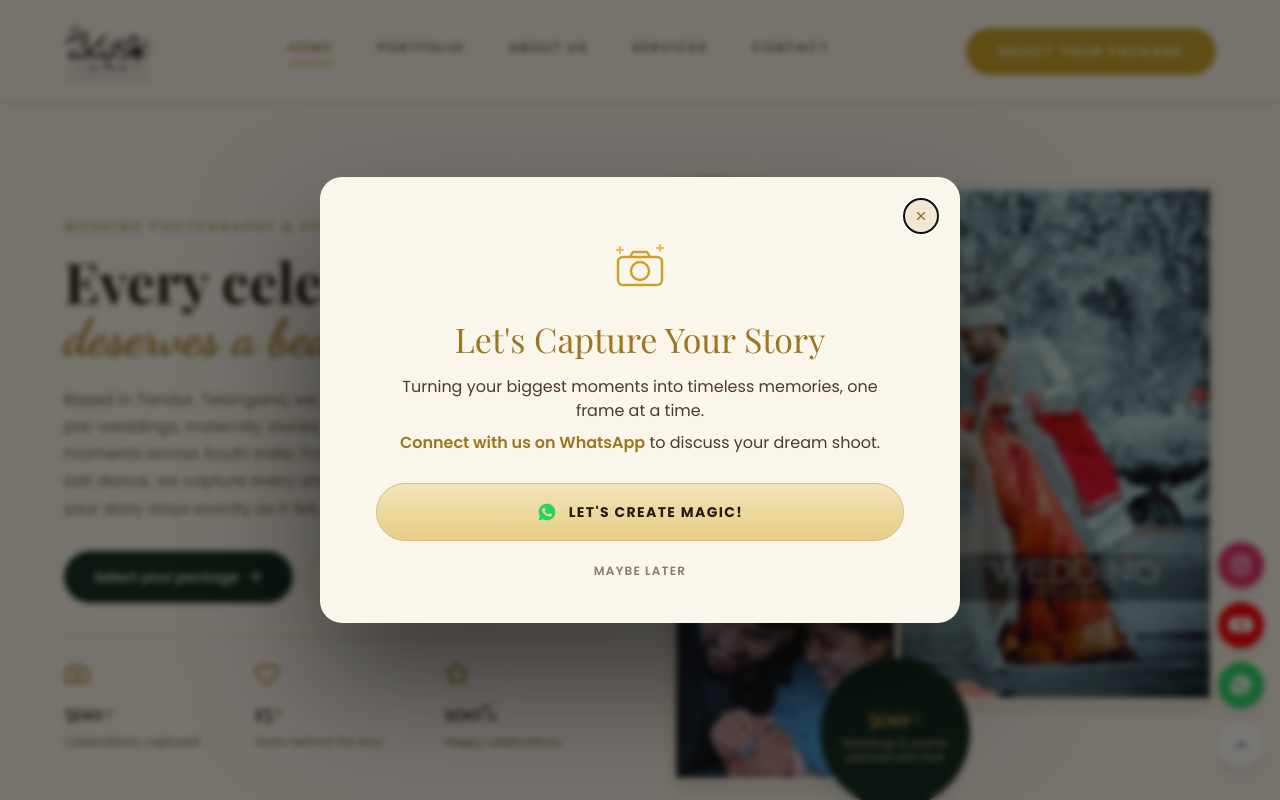
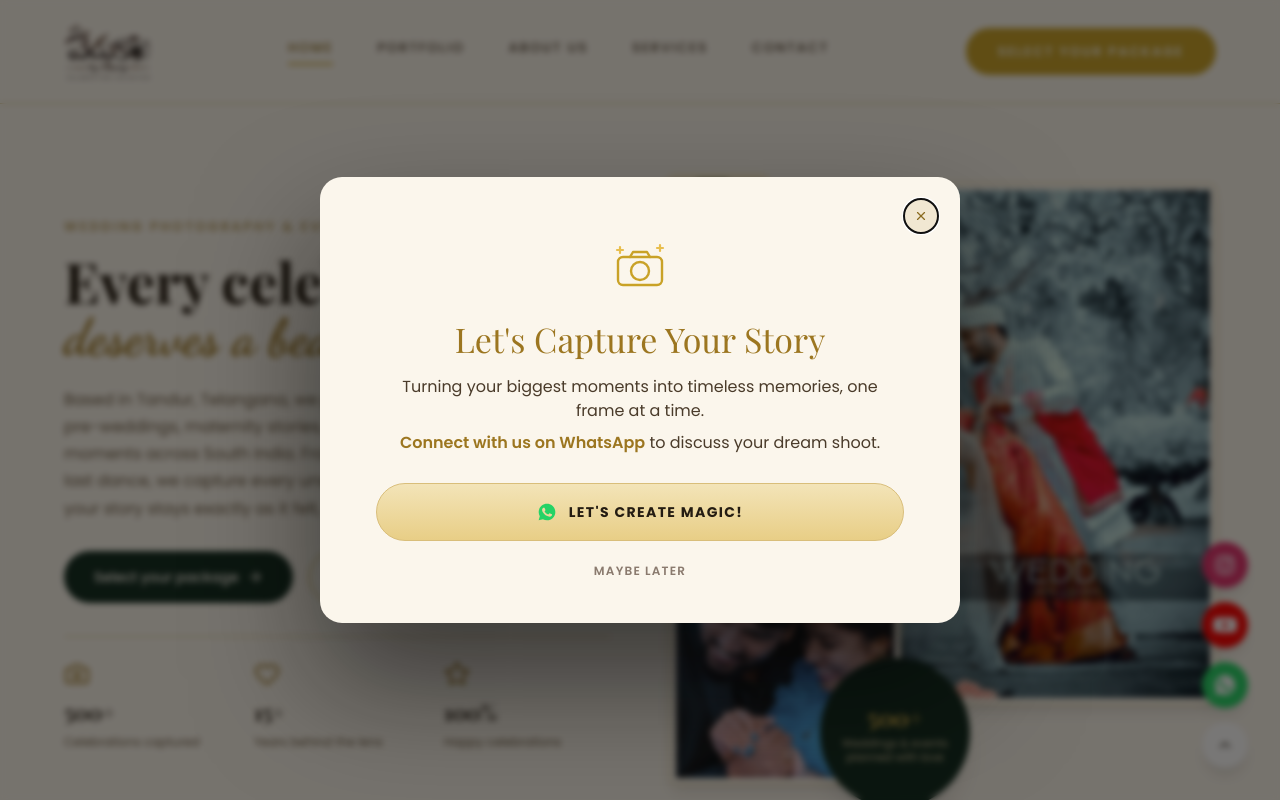
Before and after one commit to sai-teja-sagari/vedukabydheeraj, a Next.js app: page / in a window 1280 px wide. Shown: the top 800 px of the page. Built offline with nearby package versions, Linux system fonts and the light colour scheme; a web font is replaced by a local one.

Commit message:
Restore fixed social controls layout

```diff
--- a/src/Components/FeaturedHighlights.jsx
+++ b/src/Components/FeaturedHighlights.jsx
@@ -308,7 +308,7 @@ function FeaturedHighlights() {
       </div>
 
       {/* Floating action buttons — fixed to the viewport, not the gallery row */}
-      <div className="mt-8 flex flex-row items-center justify-center gap-3 lg:fixed lg:bottom-8 lg:right-4 lg:z-40 lg:mt-0 lg:flex-col lg:gap-3.5">
+      <div className="fixed bottom-6 right-5 z-40 flex flex-col items-center gap-3.5 md:bottom-8 md:right-8">
         <a
           href={INSTAGRAM_LINK}
           target="_blank"
```
